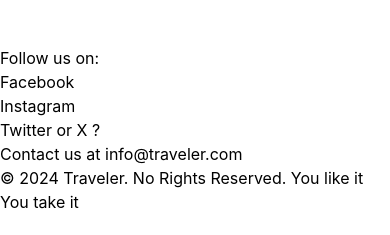
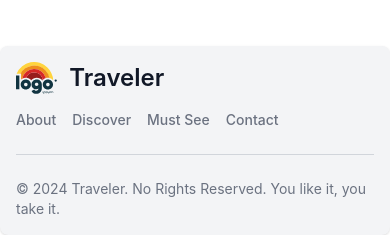
Before and after one commit to AlexSaxena/Traveler-Stockholm, a website built with Vite: page index.html in a window 390 px wide. Shown: the part 3386-3621 px from the top of the page. Before the commit the page ends 3600 px from the top, so only its background shows below. Built offline with nearby package versions, Linux system fonts and the light colour scheme.

Commit message:
Updates footer with responsive tailwind design

```diff
--- a/index.html
+++ b/index.html
@@ -227,25 +227,48 @@
       </section>
     </main>
 
-    <!-- Footer -->
-    <footer id="contact-section">
-      <section>
-        <p>Follow us on:</p>
-        <ul>
-          <li><a href="#">Facebook</a></li>
-          <li><a href="#">Instagram</a></li>
-          <li><a href="#">Twitter or X ?</a></li>
-        </ul>
-      </section>
-      <section>
-        <p>
-          Contact us at
-          <a href="mailto:TotallyValid@mail.com">info@traveler.com</a>
-        </p>
-      </section>
-      <section>
-        <p>&copy; 2024 Traveler. No Rights Reserved. You like it You take it</p>
-      </section>
+    <footer id="contact-section" class="bg-gray-100 rounded-lg shadow">
+      <div class="w-full max-w-screen-xl mx-auto p-4 md:py-8">
+        <!-- Logo and Navigation -->
+        <div class="sm:flex sm:items-center sm:justify-between">
+          <a
+            href="#"
+            class="flex items-center mb-4 sm:mb-0 space-x-3 rtl:space-x-reverse"
+          >
+            <img src="/logoipsum-331.svg" class="h-8" alt="Traveler Logo" />
+            <span
+              class="self-center text-2xl font-semibold whitespace-nowrap text-gray-900"
+              >Traveler</span
+            >
+          </a>
+          <ul
+            class="flex flex-wrap items-center mb-6 text-sm font-medium text-gray-500 sm:mb-0"
+          >
+            <li>
+              <a href="#" class="hover:underline me-4 md:me-6">About</a>
+            </li>
+            <li>
+              <a href="#discover-section" class="hover:underline me-4 md:me-6"
+                >Discover</a
+              >
+            </li>
+            <li>
+              <a href="#must-see-section" class="hover:underline me-4 md:me-6"
+                >Must See</a
+              >
+            </li>
+            <li>
+              <a href="mailto:info@traveler.com" class="hover:underline"
+                >Contact</a
+              >
+            </li>
+          </ul>
+        </div>
+        <hr class="my-6 border-gray-300 sm:mx-auto lg:my-8" />
+        <span class="block text-sm text-gray-500 sm:text-center mt-4 sm:mt-0">
+          &copy; 2024 Traveler. No Rights Reserved. You like it, you take it.
+        </span>
+      </div>
     </footer>
   </body>
 </html>
```
